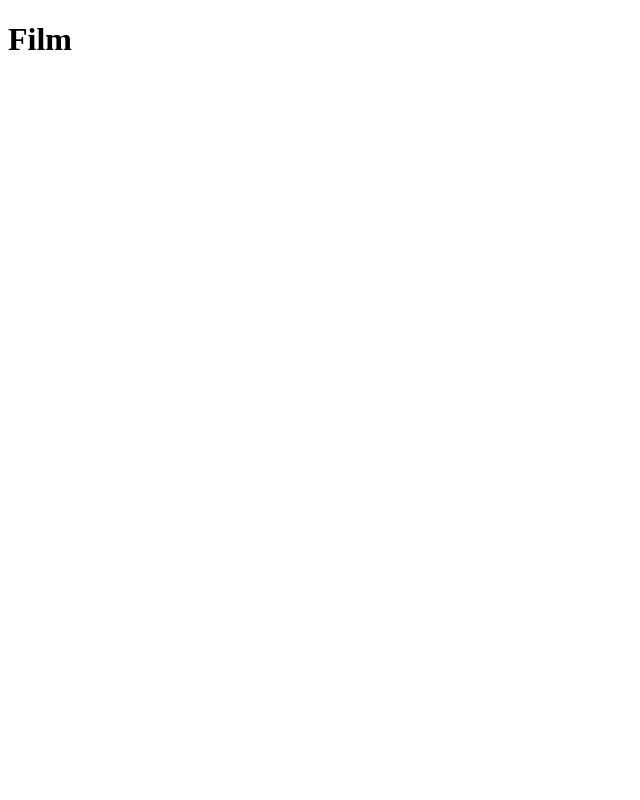
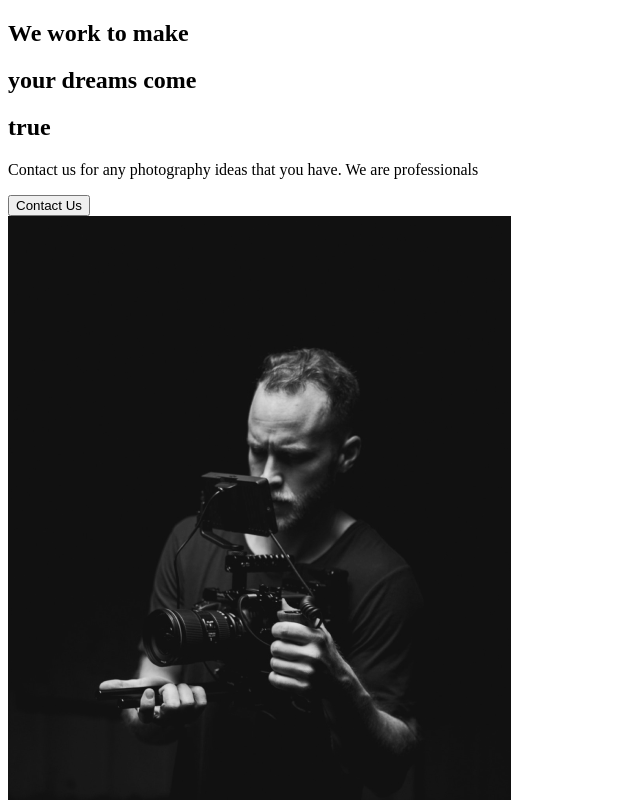
Before and after one commit to Kapibarra/photographerportfolio, a React (Create React App) app: page / in a window 1280 px wide. Shown: the top 800 px of the page, without its empty margins (0-640 px from the left). Built offline with nearby package versions, Linux system fonts and the light colour scheme.

Commit message:
init few components

```diff
--- a/src/App.js
+++ b/src/App.js
@@ -1,9 +1,10 @@
 import React from "react";
+import AboutUs from './pages/AboutUs'
 
 function App() {
   return (
     <div className="App">
-     <h1>Film</h1>
+     <AboutUs />
     </div>
   );
 }
--- /dev/null
+++ b/src/components/AboutSection.js
@@ -0,0 +1,29 @@
+import React from 'react'
+import home1 from '../img/home1.png'
+
+const AboutSection = () => {
+    return (
+<div>
+    <div className="description">
+        <div className="title">
+            <div className="hide">
+                <h2>We work to make</h2>
+            </div>
+            <div className="hide">
+                <h2>your <span>dreams</span> come</h2>
+            </div>
+            <div className="hide">
+                <h2>true</h2>
+            </div>
+        </div>
+        <p> Contact us for any photography ideas that you have. We are professionals</p>
+        <button>Contact Us</button>
+    </div>
+    <div className="image">
+        <img src={home1} alt="camera" />
+    </div>
+</div>
+    )
+}
+
+export default AboutSection
--- /dev/null
+++ b/src/pages/AboutUs.js
@@ -0,0 +1,11 @@
+import React from 'react'
+//Page components
+import AboutSection from '../components/AboutSection'
+
+const AboutUs = () => {
+    return (
+<AboutSection />
+    )
+}
+
+export default AboutUs
```
